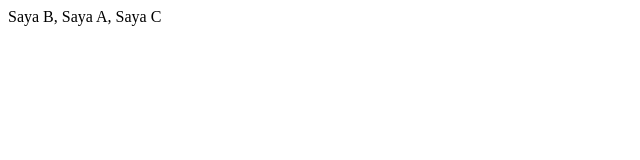
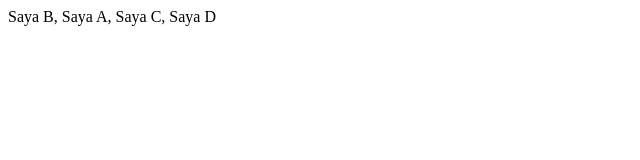
Before and after one commit to ugmbe10/project1, a plain HTML site: page index.html in a window 1280 px wide. Shown: the full height of the page, 0-640 px from the left. Drawn offline with Linux system fonts and the light colour scheme.

Commit message:
Menambahkan pengembang D

```diff
--- a/index.html
+++ b/index.html
@@ -1 +1 @@
-<p>Saya B, Saya A, Saya C</p>
+<p>Saya B, Saya A, Saya C, Saya D</p>
```
